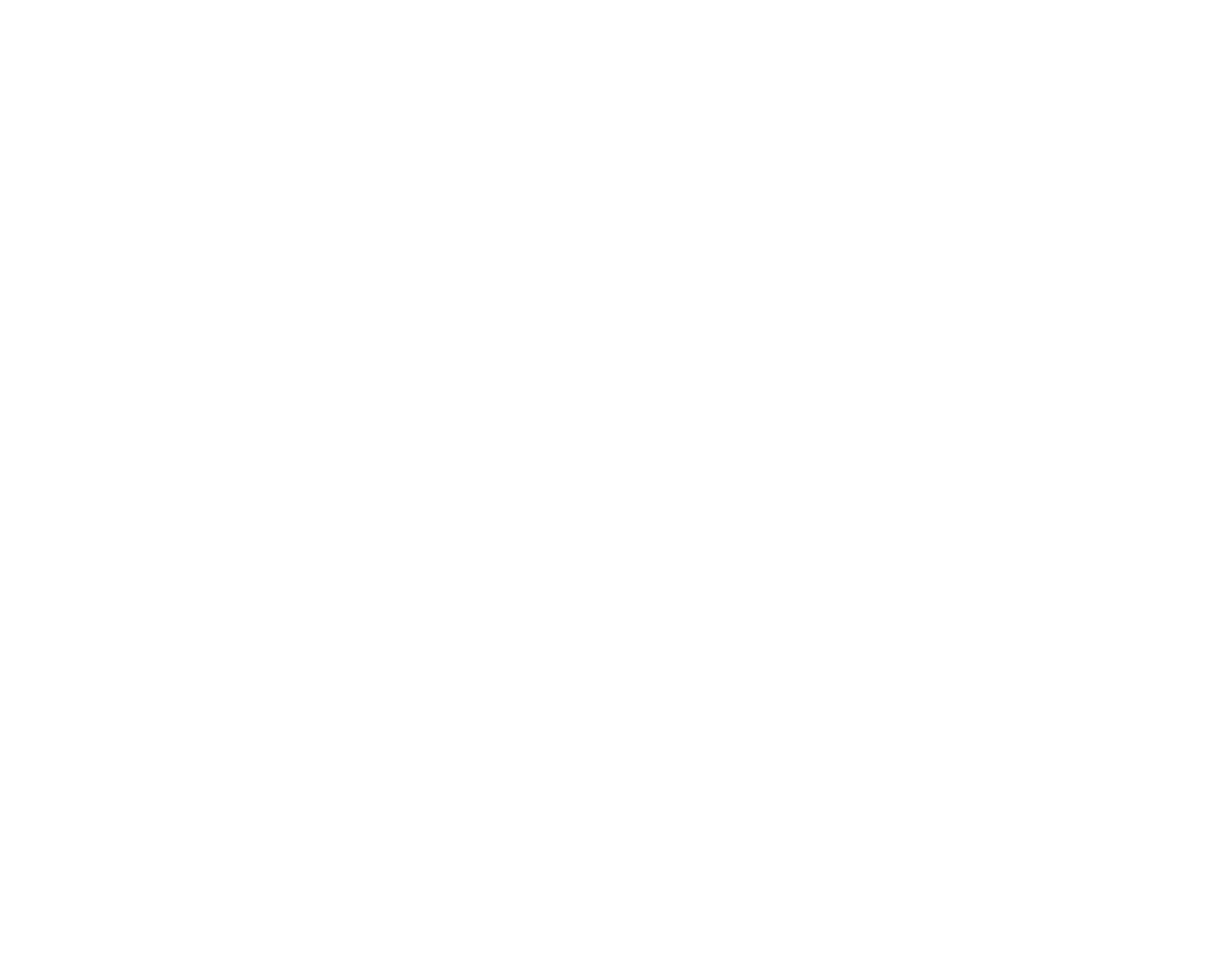
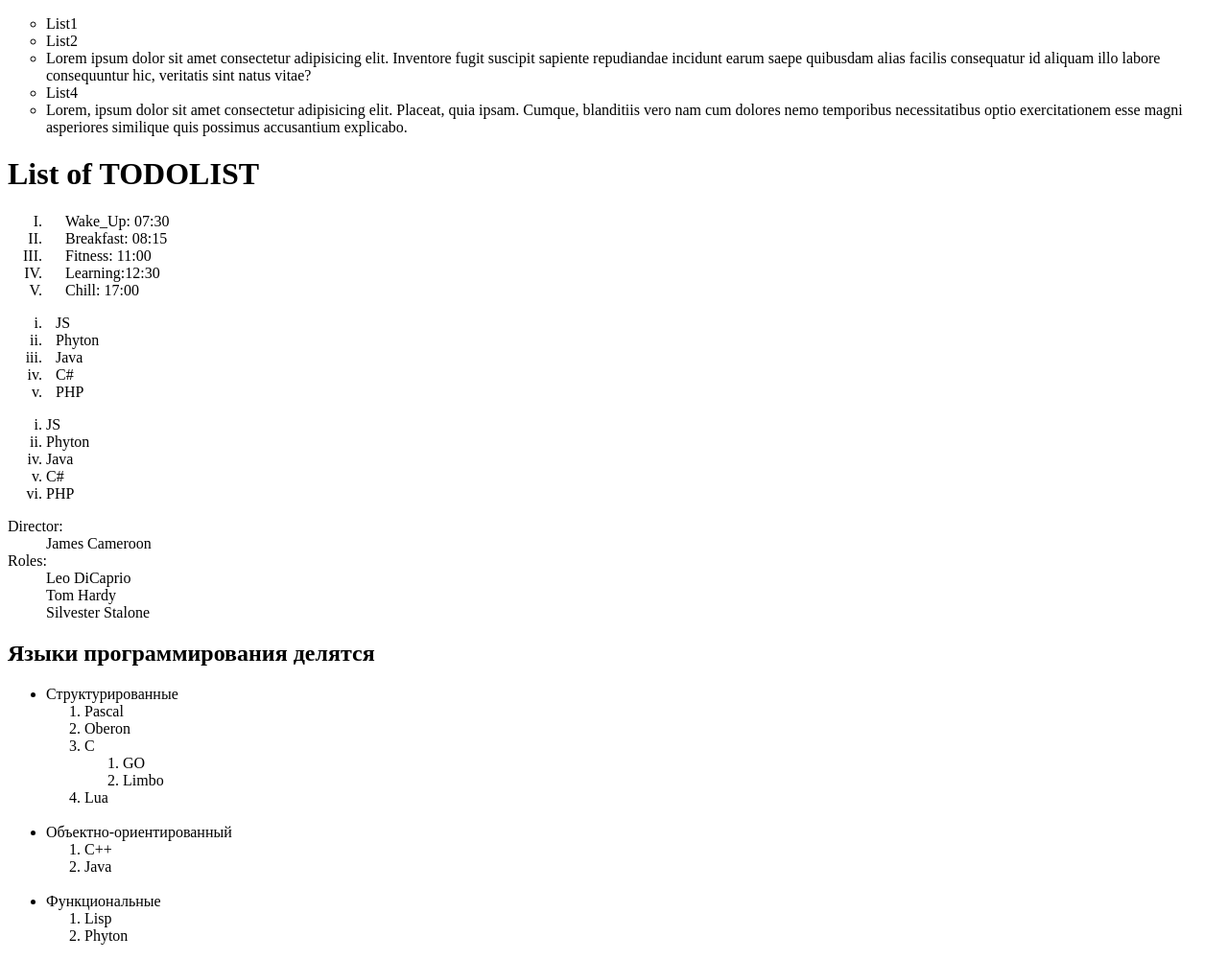
Before and after one commit to MustaFF1987/FE-Basic, a plain HTML site: page Lesson 3/index.html in a window 1280 px wide. Shown: the whole page at 96% size. Before the commit the page ends 800 px from the top, so only its background shows below. Drawn offline with Linux system fonts and the light colour scheme.

Commit message:
Lesson 3

```diff
--- a/Lesson 3/index.html
+++ b/Lesson 3/index.html
@@ -5,8 +5,98 @@
     <meta http-equiv="X-UA-Compatible" content="IE=edge">
     <meta name="viewport" content="width=device-width, initial-scale=1.0">
     <title>Lesson3</title>
+    <link rel="stylesheet" href="style.css">
 </head>
 <body>
+    <ul class="List1">
+        <li>List1</li>
+        <li>List2</li>
+        <li>Lorem ipsum dolor sit amet consectetur adipisicing elit. Inventore fugit suscipit sapiente repudiandae incidunt earum saepe quibusdam alias facilis consequatur id aliquam illo labore consequuntur hic, veritatis sint natus vitae?</li>
+        <li>List4</li>
+        <li>Lorem, ipsum dolor sit amet consectetur adipisicing elit. Placeat, quia ipsam. Cumque, blanditiis vero nam cum dolores nemo temporibus necessitatibus optio exercitationem esse magni asperiores similique quis possimus accusantium explicabo.</li>
+    </ul>
+
+
+    <h1>List of TODOLIST</h1>
+
+    <ol class="List2">
+
+        <li>Wake_Up: 07:30</li>
+        <li>Breakfast: 08:15</li>
+        <li>Fitness: 11:00</li>
+        <li>Learning:12:30</li>
+        <li>Chill: 17:00</li>
+    </ol>
+
+
+
+    <ol class="List3">
+
+        <li>JS</li>
+        <li>Phyton</li>
+        <li>Java</li>
+        <li>C#</li>
+        <li>PHP</li>
+    </ol>
+
+
+    <ol class="List4">
+
+        <li>JS</li>
+        <li>Phyton</li>
+        <li value="4">Java</li>
+        <li>C#</li>
+        <li>PHP</li>
+
+    </ol>
+
+
+    <dl>
+    <dt>Director:</dt>
+    <dd>James Cameroon</dd>
+    <dt>Roles:</dt>
+    <dd>Leo DiCaprio</dd>
+    <dd>Tom Hardy</dd>
+    <dd>Silvester Stalone</dd>
+
+
+
+    </dl>
+
+<h2>Языки программирования делятся</h2>
+
+<ul>
+    <li>Структурированные
+
+        <ol>
+            <li>Pascal</li>
+            <li>Oberon</li>
+            <li>C</li>
+        <ol>
+            <li>GO</li>
+            <li>Limbo</li>
+        </ol>
+
+        <li>Lua</li>
+        </ol>
+
+    </li> <br>
+
+    <li>Объектно-ориентированный
+
+    <ol>
+        <li>C++</li>
+        <li>Java</li>
+    </ol>
+    </li> <br>
+
+    <li>Функциональные<br>
+
+        <ol>
+            <li>Lisp</li>
+            <li>Phyton</li>
+        </ol>
+        </li>
 
 </body>
 </html>
--- a/Lesson 3/style.css
+++ b/Lesson 3/style.css
@@ -0,0 +1,58 @@
+.List1{
+
+list-style: circle outside none;
+    /* list-style-type: none; */
+    /* list-style-position: outside ; */
+    /* list-style-image: url; */
+
+}
+
+.List2{
+
+    /* list-style: ; */
+
+    list-style-type:upper-roman;
+
+
+}
+
+.List2 li{
+
+padding-left: 20px;
+
+
+}
+
+
+.List3 li{
+
+    padding-left: 10px;
+    list-style-type:lower-roman;
+
+
+}
+
+
+.List4{
+
+    list-style-type:lower-roman;
+
+}
+
+table{
+
+    border: 1px solid black;
+    border-collapse: collapse;
+}
+
+td{
+
+    border: 1px solid black;
+
+}
+
+th{
+
+    border: 1px solid black;
+
+}
```
Also changed, not shown: Lesson 3/index2.html (added, +105 -0 lines).
